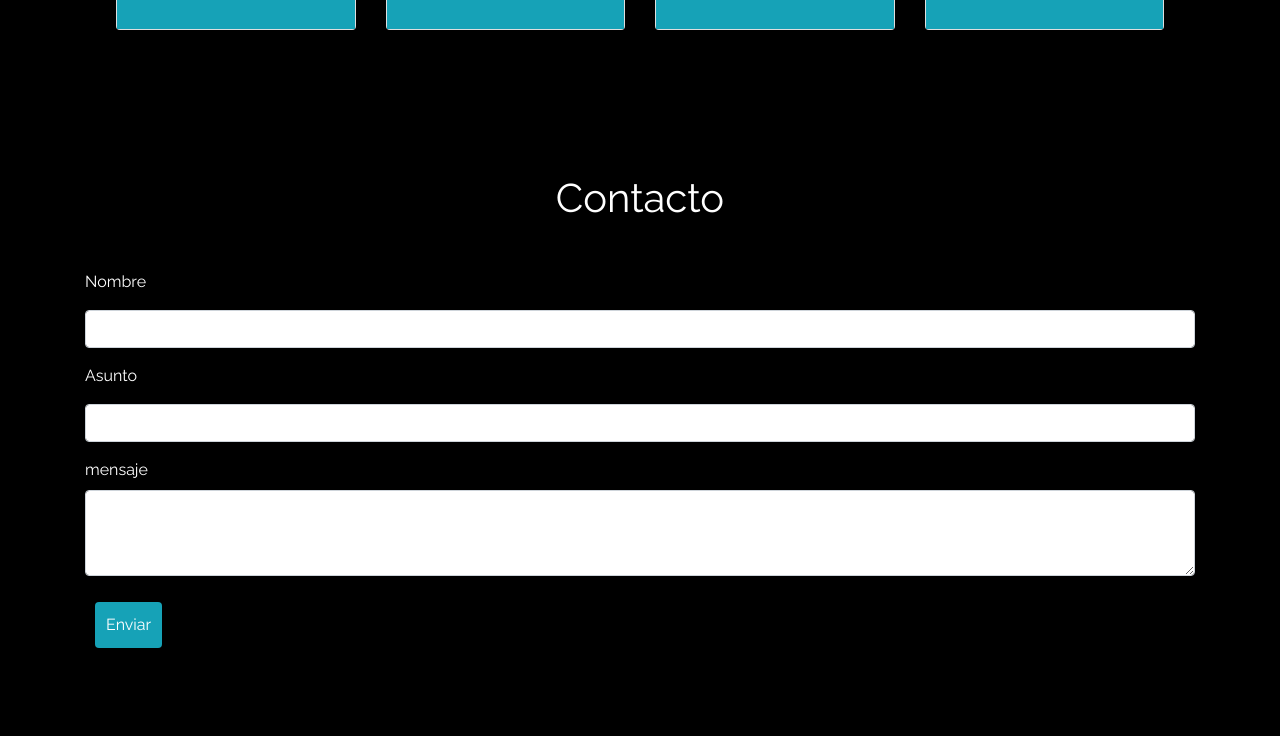
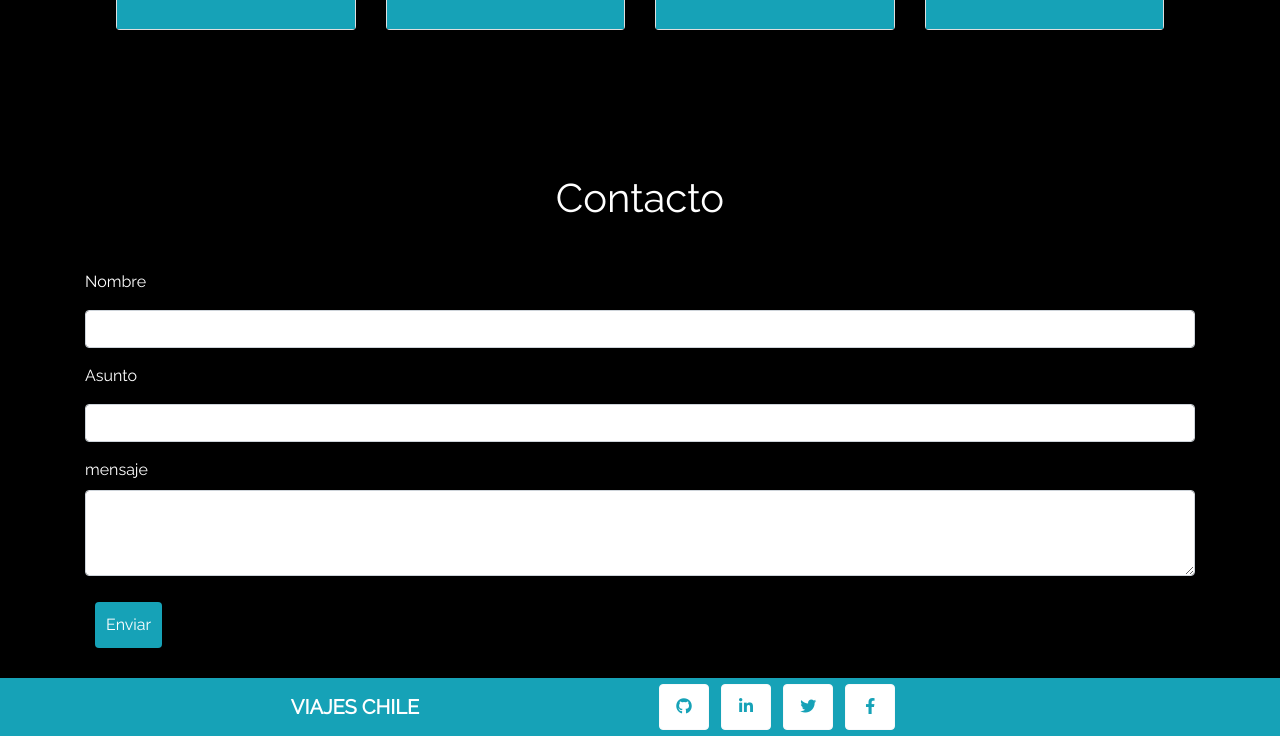
Before and after one commit to Roswilj/Proyecto_viajes_chile, a plain HTML site: page index.html in a window 1280 px wide. Shown: the part 1973-2709 px from the top of the page. Before the commit the page ends 2631 px from the top, so only its background shows below. Drawn offline with nearby package versions, Linux system fonts and the light colour scheme.

Commit message:
se agrega footer y cambios en el css

```diff
--- a/assets/css/style.css
+++ b/assets/css/style.css
@@ -87,6 +87,7 @@ body {
     margin:10px;
     padding:10px;
     background-color: #16a2b7;
+    margin-bottom: 30px;
   }
 
 /*Footer*/
--- a/index.html
+++ b/index.html
@@ -256,6 +256,31 @@
       </section>
     <!-- fin formulario-->
 
+        <!-- Inicio Footer -->
+        <footer class="bg-footer">
+            <div class="container">
+                <div class="row">
+                    <div class="col-sm-12 col-md-6 my-auto">
+                        <div class="flex-center my-auto ">
+                            <h5 class="text-white text-center font-weight-bold my-1">VIAJES CHILE</h5>
+                        </div>
+                    </div>
+                    <div class="col-sm-12 col-md-6 my-auto">
+                        <div class="flex-center my-auto">
+                            <a class="btn btn-outline-light m-1 icon-foot" href="https://github.com" role="button"><i
+                                    class="fab fa-github"></i></a>
+                            <a class="btn btn-outline-light m-1 icon-foot" href="https://cl.linkedin.com" role="button"><i
+                                    class="fab fa-linkedin-in"></i></a>
+                            <a class="btn btn-outline-light m-1 icon-foot" href="https://twitter.com" role="button"><i
+                                    class="fab fa-twitter"></i></a>
+                            <a class="btn btn-outline-light m-1 icon-foot" href="https://www.facebook.com" role="button"><i
+                                    class="fab fa-facebook-f"></i></a>
+                        </div>
+                    </div>
+                </div>
+            </div>
+        </footer>
+        <!--Fin  Footer -->
 
 
     <!-- Jquery bootstrap -->
```
